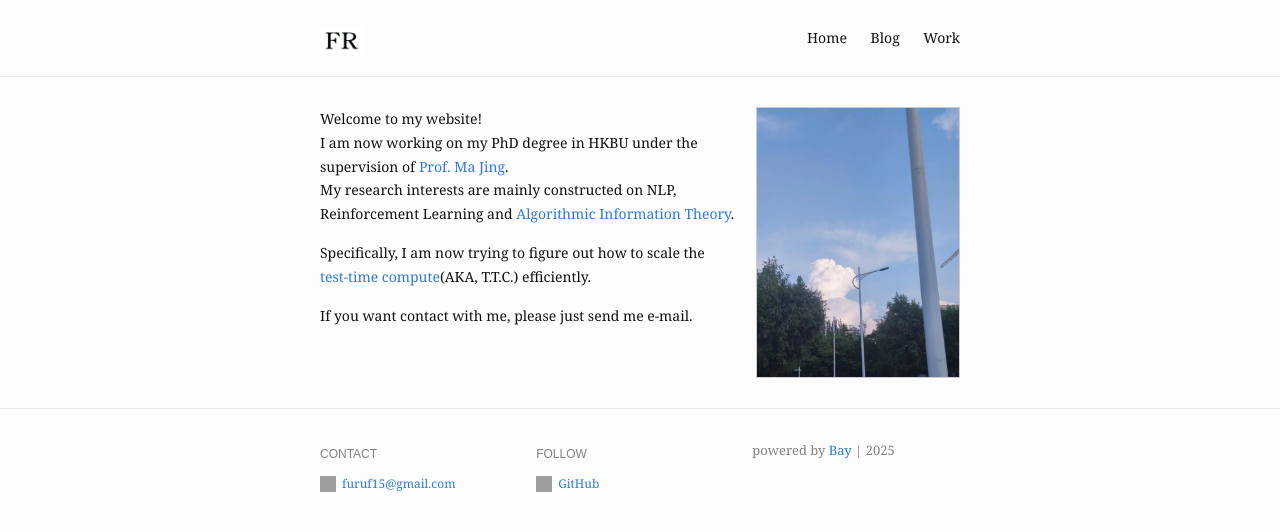
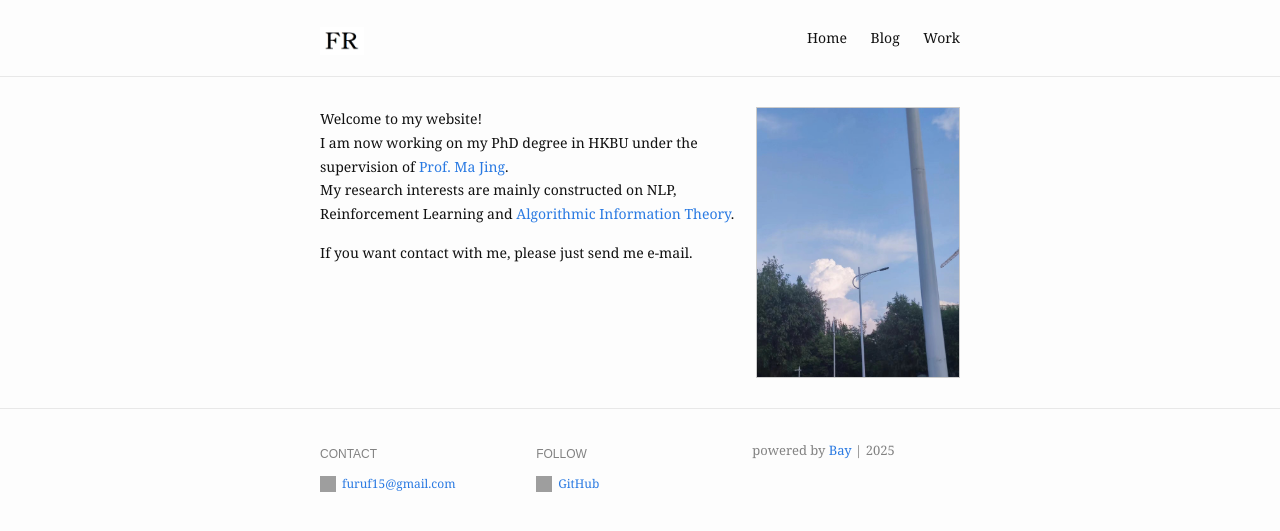
Before and after one commit to FuRuF-11/FuRuF-11.github.io, a Jekyll site: the page built from index.md, in a window 1280 px wide. Shown: the top 531 px of the page. Built offline with Jekyll 4.4.1, drawn with Linux system fonts in a browser that asks for light colours; a script that is not in the unit is left out.

Commit message:
modified:   index.md

```diff
--- a/index.md
+++ b/index.md
@@ -8,7 +8,7 @@ Welcome to my website!
 I am now working on my PhD degree in HKBU under the supervision of  [Prof. Ma Jing](https://majingcuhk.github.io/).
 My research interests are mainly constructed on NLP, Reinforcement Learning and [Algorithmic Information Theory](http://www.hutter1.net/ait.htm#ray).
 
-Specifically, I am now trying to figure out how to scale the [test-time compute](https://huggingface.co/spaces/HuggingFaceH4/blogpost-scaling-test-time-compute)(AKA, T.T.C.) efficiently.
+<!-- Specifically, I am now trying to figure out how to scale the [test-time compute](https://huggingface.co/spaces/HuggingFaceH4/blogpost-scaling-test-time-compute)(AKA, T.T.C.) efficiently. -->
 
 <!-- And I believe that DL is the key to achieve AGI, and AIT will provide real theoretical support for DL. One day, we will use AI to eliminate all ignorance and usher in a golden age for mankind. -->
 
```
